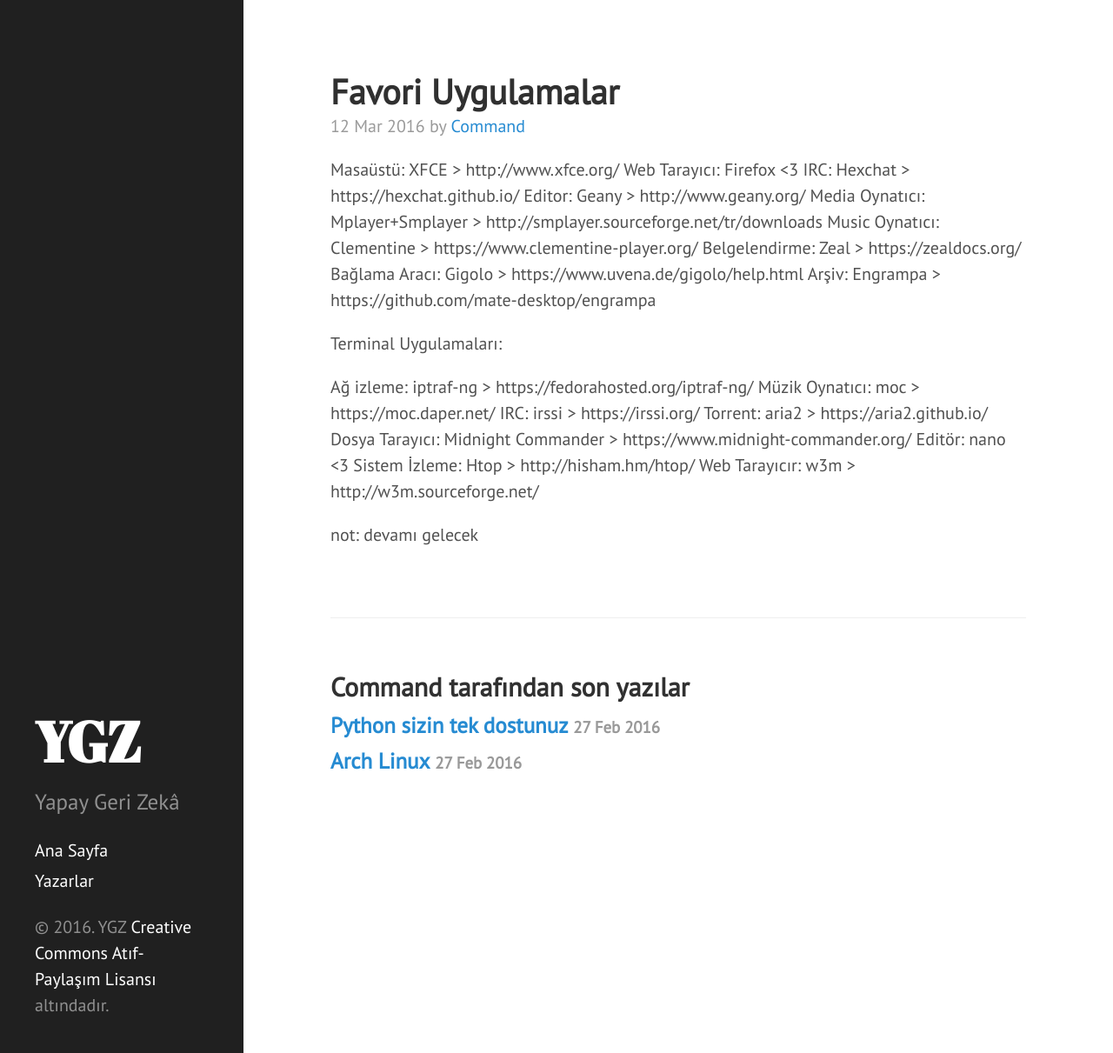
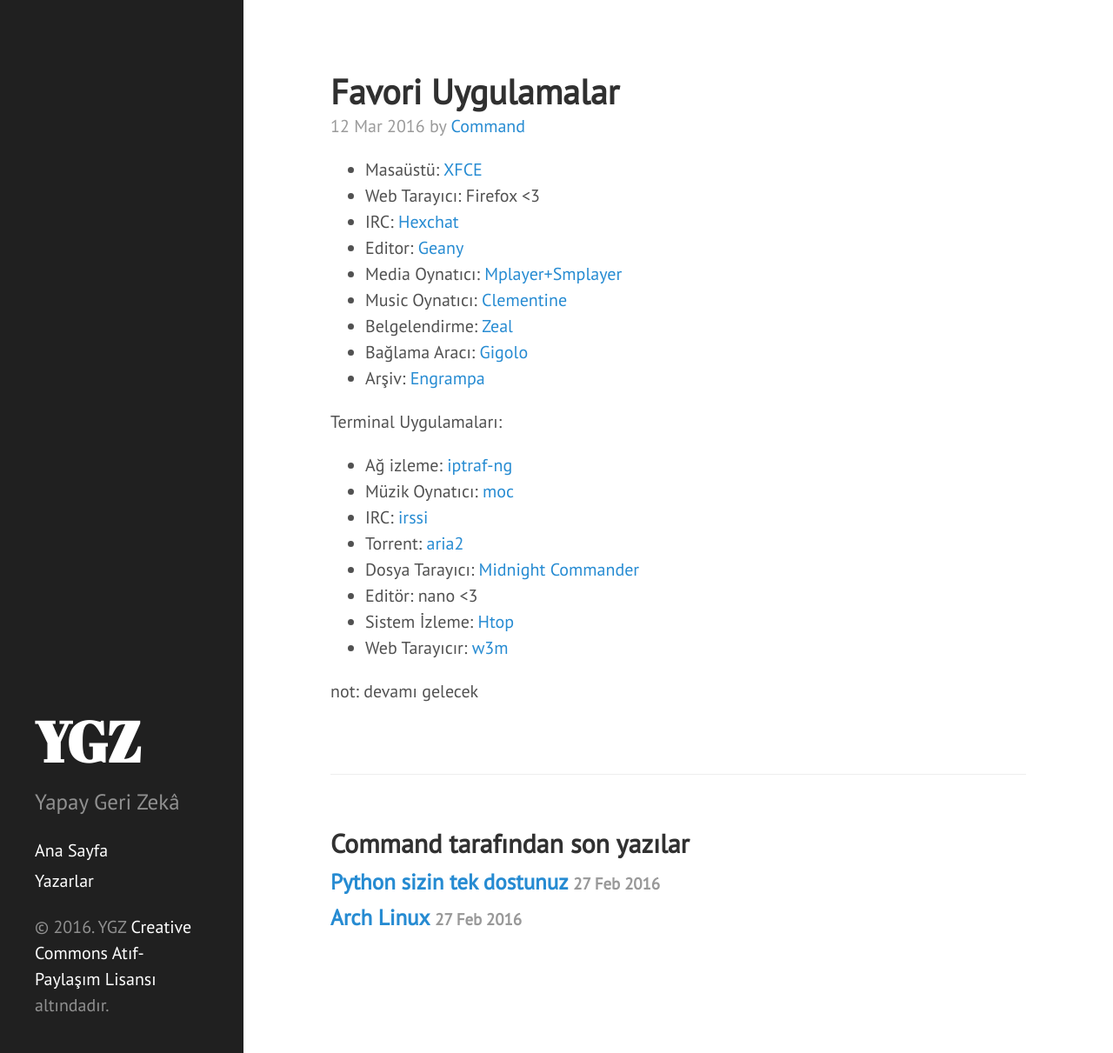
Before and after one commit to yapaygerizeka/yapaygerizeka.github.io, a Jekyll site: the page built from _posts/command/2016-03-12-command.md, in a window 1280 px wide and 1211 px high. Shown: the whole window at 87% size. Built offline with Jekyll 4.4.1, drawn with Linux system fonts in a browser that asks for light colours; nearby versions of some CDN libraries; some of the changed lines change nothing that is shown.

Commit message:
Fix formatting

```diff
--- a/_posts/command/2016-03-12-command.md
+++ b/_posts/command/2016-03-12-command.md
@@ -5,25 +5,25 @@
 author: Command
 ---
 
-Masaüstü:	XFCE > http://www.xfce.org/
-Web Tarayıcı:	Firefox <3
-IRC:		Hexchat > https://hexchat.github.io/
-Editor:		Geany > http://www.geany.org/
-Media Oynatıcı:	Mplayer+Smplayer > http://smplayer.sourceforge.net/tr/downloads
-Music Oynatıcı:	Clementine > https://www.clementine-player.org/
-Belgelendirme:	Zeal > https://zealdocs.org/
-Bağlama Aracı:	Gigolo > https://www.uvena.de/gigolo/help.html
-Arşiv:		Engrampa > https://github.com/mate-desktop/engrampa
+* Masaüstü: [XFCE](http://www.xfce.org/)
+* Web Tarayıcı:	Firefox <3
+* IRC: [Hexchat](https://hexchat.github.io/)
+* Editor: [Geany](http://www.geany.org/)
+* Media Oynatıcı: [Mplayer+Smplayer](http://smplayer.sourceforge.net/tr/downloads)
+* Music Oynatıcı: [Clementine](https://www.clementine-player.org/)
+* Belgelendirme: [Zeal](https://zealdocs.org/)
+* Bağlama Aracı: [Gigolo](https://www.uvena.de/gigolo/help.html)
+* Arşiv: [Engrampa](https://github.com/mate-desktop/engrampa)
 
 Terminal Uygulamaları:
 
-Ağ izleme:	iptraf-ng > https://fedorahosted.org/iptraf-ng/
-Müzik Oynatıcı:	moc > https://moc.daper.net/
-IRC:		irssi > https://irssi.org/
-Torrent:	aria2 > https://aria2.github.io/
-Dosya Tarayıcı:	Midnight Commander > https://www.midnight-commander.org/
-Editör:		nano <3
-Sistem İzleme:	Htop > http://hisham.hm/htop/
-Web Tarayıcır:	w3m > http://w3m.sourceforge.net/
+* Ağ izleme: [iptraf-ng](https://fedorahosted.org/iptraf-ng/)
+* Müzik Oynatıcı:	[moc](https://moc.daper.net/)
+* IRC: [irssi](https://irssi.org/)
+* Torrent: [aria2](https://aria2.github.io/)
+* Dosya Tarayıcı:	[Midnight Commander](https://www.midnight-commander.org/)
+* Editör: nano <3
+* Sistem İzleme: [Htop](http://hisham.hm/htop/)
+* Web Tarayıcır: [w3m](http://w3m.sourceforge.net/)
 
 not: devamı gelecek
```
